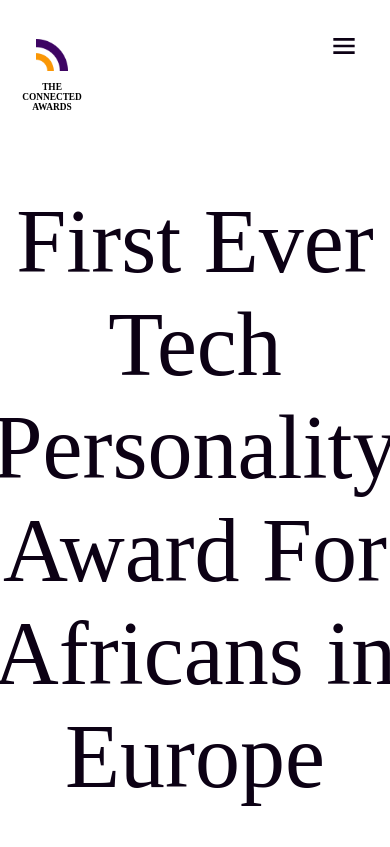
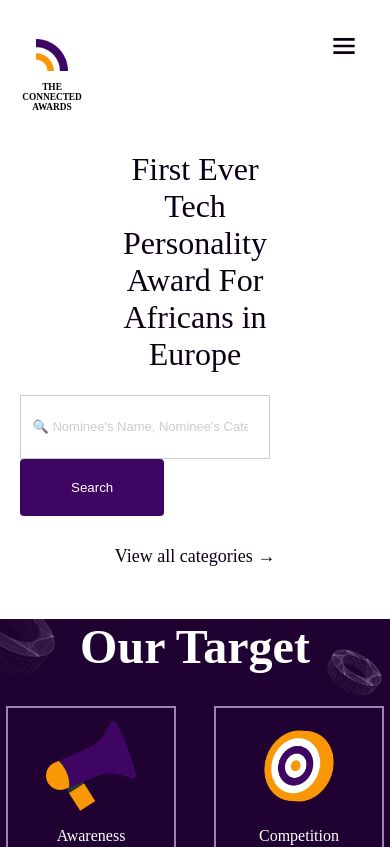
Before and after one commit to Mayorhack/TuTN, a React (Create React App) app: page / in a window 390 px wide. Shown: the top 847 px of the page. Built offline with nearby package versions, Linux system fonts and the light colour scheme.

Commit message:
Checked responsiveness

```diff
--- a/src/App.css
+++ b/src/App.css
@@ -759,6 +759,9 @@ select {
   .mobilelogo {
     display: block;
   }
+  .header h1 {
+    font-size: 32px;
+  }
   .navbar {
     position: fixed;
     inset: 0;
```
